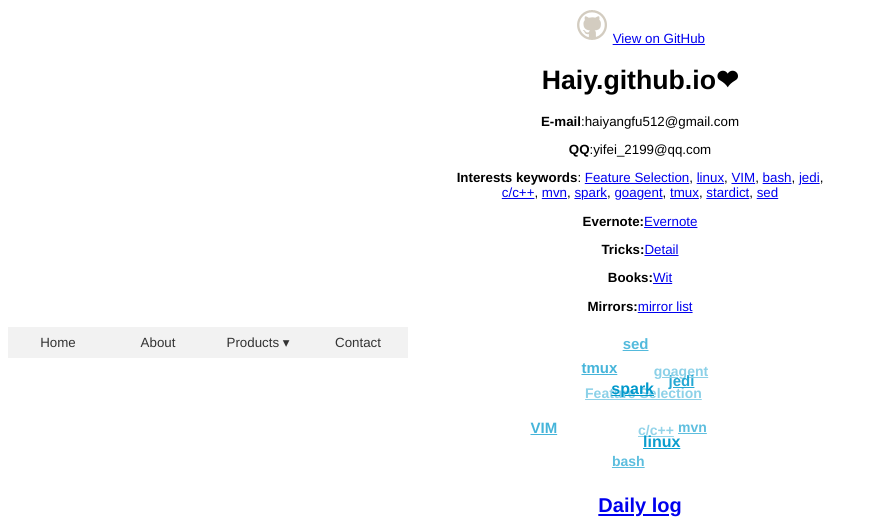
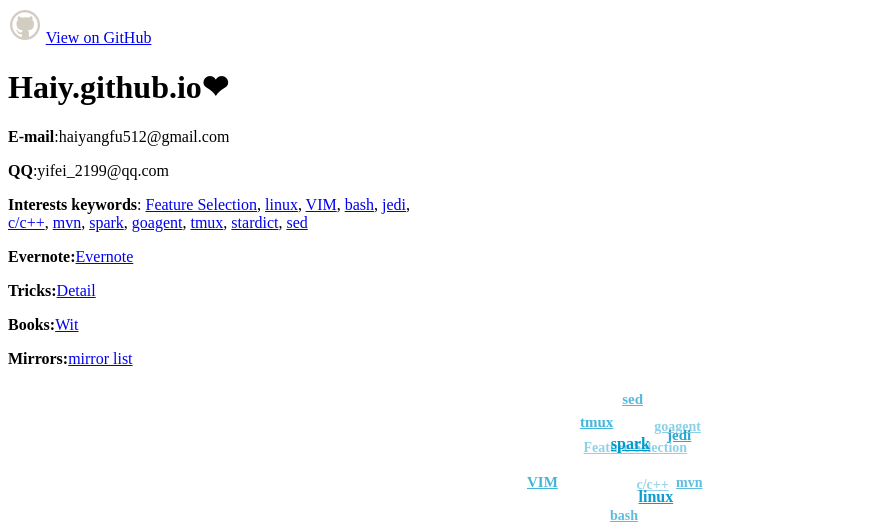
Before and after one commit to caratiger/haiy.github.io, a Jekyll site: the page old_data/index.html, which Jekyll copies as it is, in a window 1280 px wide, cut to the strip 0-529 px from the top of the page. Shown: the whole strip, without its empty margins (0-878 px from the left). Built offline with Jekyll 4.4.1, drawn with Linux system fonts in a browser that asks for light colours; Markdown is read by kramdown in place of the engine named in the settings.

Commit message:
Update index.html

```diff
--- a/old_data/index.html
+++ b/old_data/index.html
@@ -48,57 +48,7 @@
       <p><b>Tricks:</b><a target="_blank" href="tricks.txt">Detail</a></p>
       <p><b>Books:</b><a target="_blank" href="pdfs/pdfs.html">Wit</a></p>
       <p><b>Mirrors:</b><a target="_blank" href="mirrors.html">mirror list</a></p>
-<div id="labels">
-<style type="text/css">
-body {
-  background-color: white;
-  font: 13.34px helvetica, arial, clean, sans-serif;
-  *font-size: small;
-  text-align: center;
-}
-    ul{
-        padding: 0;
-        list-style: none;
-    }
-    ul li{
-        float: left;
-        width: 100px;
-        text-align: center;
-        line-height: 21px;
-    }
-    ul li a{
-        display: block;
-        padding: 5px 10px;
-        color: #333;
-        background: #f2f2f2;
-        text-decoration: none;
-    }
-    ul li a:hover{
-        color: #fff;
-        background: #939393;
-    }
-    ul li ul{
-        display: none;
-    }
-    ul li:hover ul{
-        display: block; /* display the dropdown */
-    }
-</style>
-<ul>
-        <li><a href="#">Home</a></li>
-        <li><a href="#">About</a></li>
-        <li>
-            <a href="#">Products &#9662;</a>
-            <ul>
-                <li><a href="#">Laptops</a></li>
-                <li><a href="#">Monitors</a></li>
-                <li><a href="#">Printers</a></li>
-            </ul>
-        </li>
-        <li><a href="#">Contact</a></li>
-    </ul>
 
-</div>
 
 <div id="div1">
     <a target="_blank"  href="https://github.com/haiy/XF_PRISM">Feature Selection</a>
```
